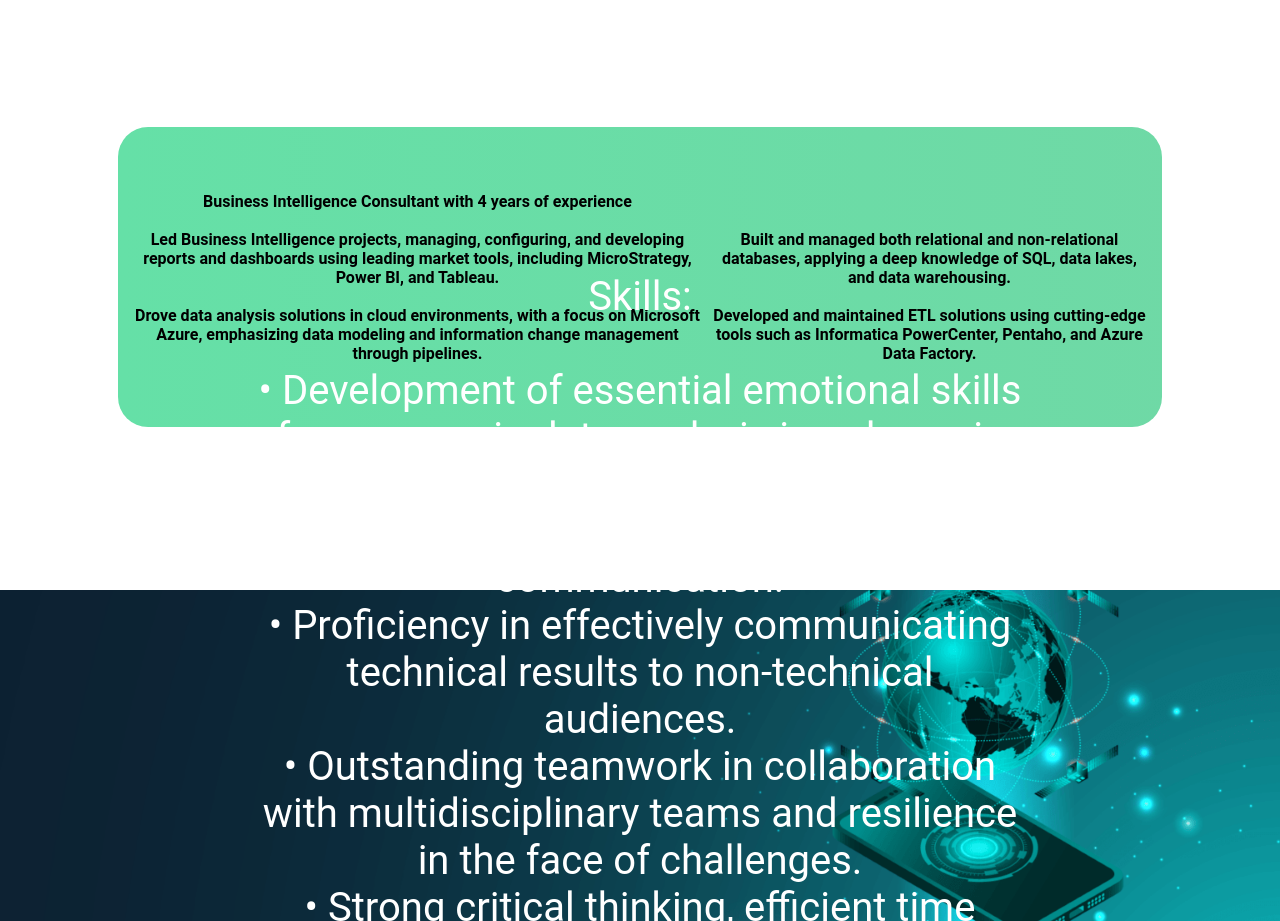
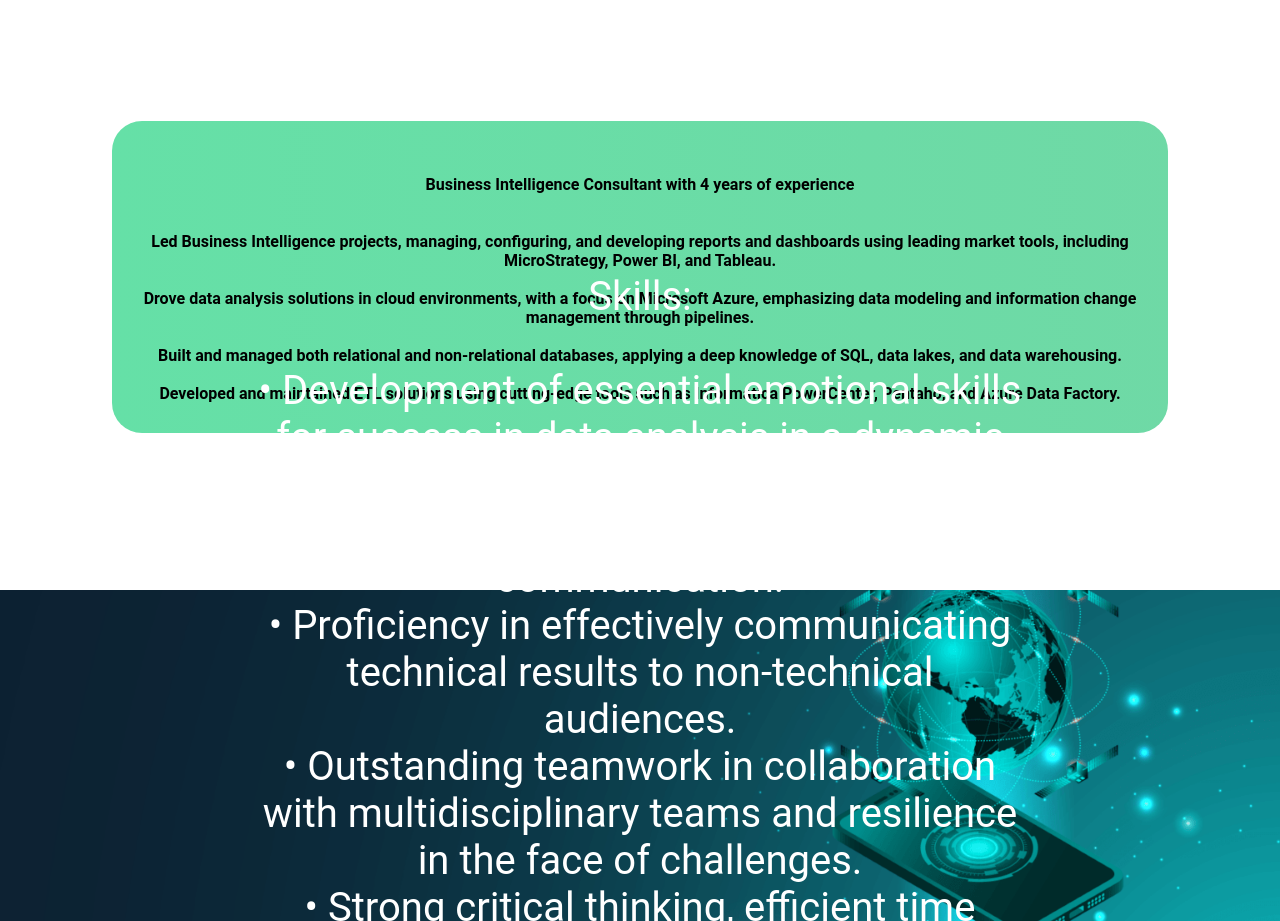
Before and after one commit to jorge9707/jorge9707.github.io, a plain HTML site: page index.html in a window 1280 px wide. Shown: the part 880-1801 px from the top of the page. Drawn offline with Linux system fonts and the light colour scheme.

Commit message:
Add files via upload

```diff
--- a/css/estilos.css
+++ b/css/estilos.css
@@ -123,19 +123,19 @@ h2{
     margin-top:  -70px;
 
 }
+
 .acerca2{
     height: 35vh;
     width: 80%;
     border-radius: 30px;
     background: linear-gradient(to right, rgb(101, 224, 167),rgba(103, 215, 161, 0.95)) ;
-    padding: 10px;
+    padding: 1em;
     font-weight: bold;
-    display: flex;
+    display: stretch;
     align-items: center;
     text-align: center;
 
  }
-
 
  .parallax{
     width: 100%;
--- a/index.html
+++ b/index.html
@@ -54,18 +54,14 @@
             <h2>ABOUT ME</h2>
             <div class="acerca1">
                 <div class="acerca2">
-                    <p>Business Intelligence Consultant with 4 years of experience<br>
-
-                        <br>Led Business Intelligence projects, managing, configuring, and developing reports and dashboards using leading market tools, including MicroStrategy, Power BI, and Tableau.
+                    <p><br><br>Business Intelligence Consultant with 4 years of experience<br>
+                        <br><br>Led Business Intelligence projects, managing, configuring, and developing reports and dashboards using leading market tools, including MicroStrategy, Power BI, and Tableau.
                         <br><br>Drove data analysis solutions in cloud environments, with a focus on Microsoft Azure, emphasizing data modeling and information change management through pipelines.
-                        <div>
-                            <br><br>Built and managed both relational and non-relational databases, applying a deep knowledge of SQL, data lakes, and data warehousing. <br><br>Developed and maintained ETL solutions using cutting-edge tools such as Informatica PowerCenter, Pentaho, and Azure Data Factory.
-                    </div>
-
+                        <br><br>Built and managed both relational and non-relational databases, applying a deep knowledge of SQL, data lakes, and data warehousing.
+                        <br><br>Developed and maintained ETL solutions using cutting-edge tools such as Informatica PowerCenter, Pentaho, and Azure Data Factory.
                         </p>
                 </div>
             </div>
-
         </section>
 
         <!-- parallax -->
```
